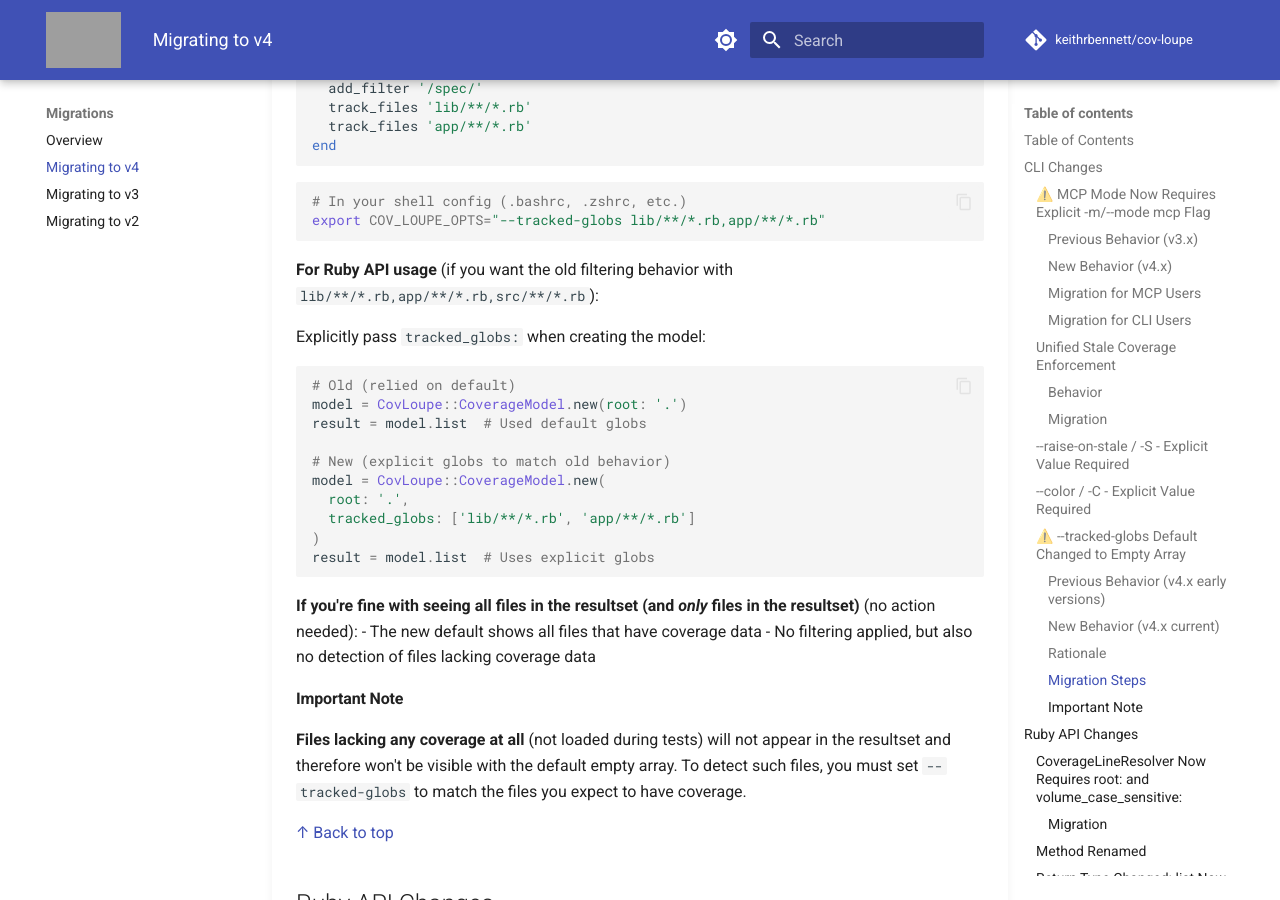
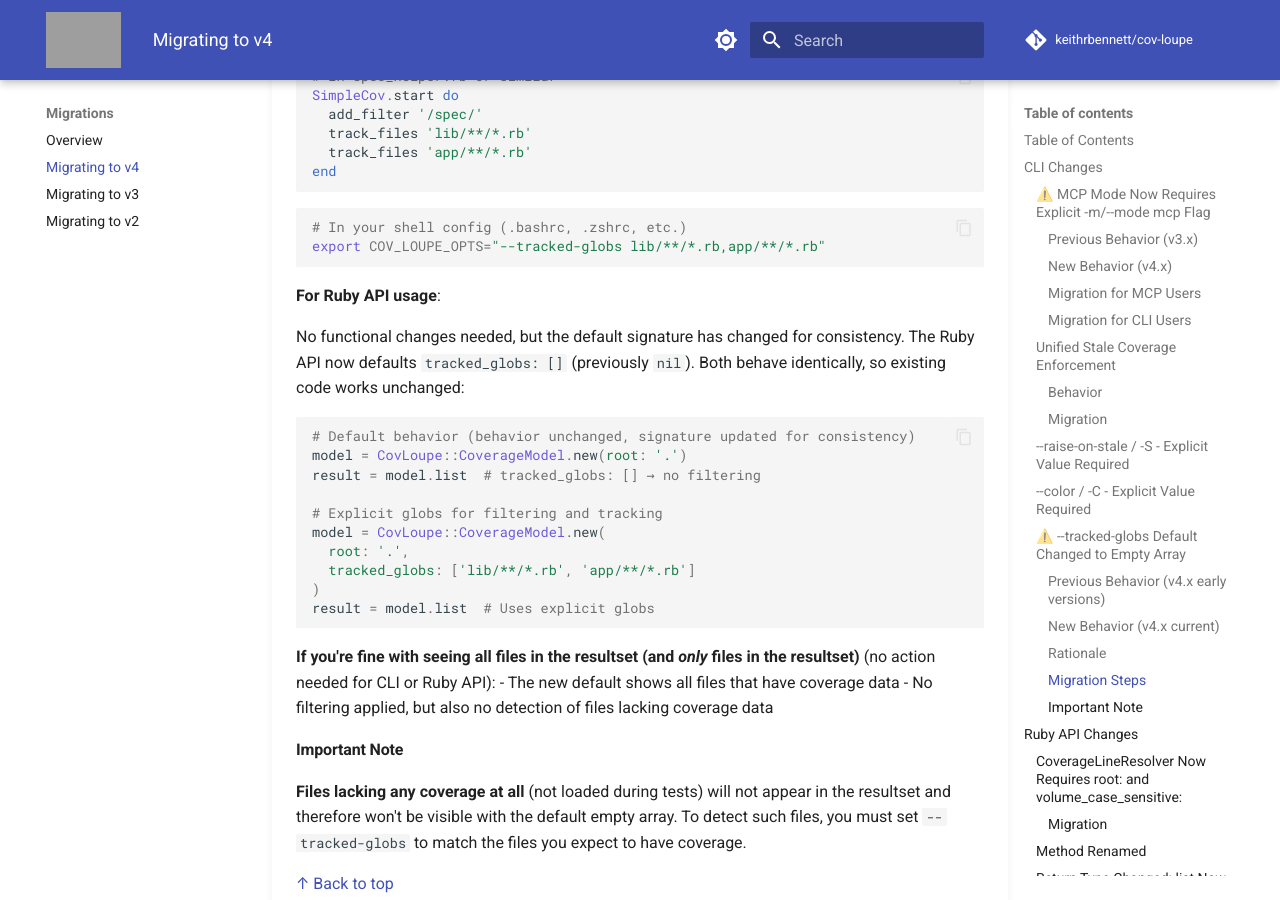
Before and after one commit to keithrbennett/simplecov-mcp, an MkDocs documentation site: the page built from docs/user/migrations/MIGRATING_TO_V4.md, in a window 1280 px wide and 900 px high, scrolled down 3830 px. Built offline with MkDocs 1.6.1 and Material for MkDocs 9.7.7, drawn with Linux system fonts in a browser that asks for light colours; comment, search, counter and statistics services are not loaded; some of the changed text lies outside the part shown; grey boxes are pictures that could not be loaded.

Commit message:
Fix issues with previous commit and earlier design:
- Correct name errors
- Make [] default value of tracked globs for library, to be consistent with CLI

````diff
--- a/docs/user/migrations/MIGRATING_TO_V4.md
+++ b/docs/user/migrations/MIGRATING_TO_V4.md
@@ -96,16 +96,16 @@
 
 ### ⚠️ `--tracked-globs` Default Changed to Empty Array
 
-**BREAKING**: The `--tracked-globs` CLI option and `tracked_globs:` Ruby API parameter now default to `[]` (empty) instead of `lib/**/*.rb,app/**/*.rb,src/**/*.rb`.
+**BREAKING**: The `--tracked-globs` CLI option now defaults to `[]` (empty) instead of `lib/**/*.rb,app/**/*.rb,src/**/*.rb`. The Ruby API (`CoverageModel`) now also defaults `tracked_globs:` to `[]` (previously `nil`, which behaved the same).
 
-This affects both:
+This affects:
 - **CLI**: `cov-loupe list` (without `--tracked-globs`)
-- **Ruby API**: `CoverageModel.new(root: '.')` (without `tracked_globs:`)
+- **Ruby API**: `CoverageModel.new` (for consistency, though behavior is unchanged)
 
 #### Previous Behavior (v4.x early versions)
-- `--tracked-globs` defaulted to `lib/**/*.rb,app/**/*.rb,src/**/*.rb`
-- Files outside these patterns were silently excluded from output
-- `missing_from_result` included any tracked files not in coverage
+- `--tracked-globs` CLI option defaulted to `lib/**/*.rb,app/**/*.rb,src/**/*.rb`
+- Files outside these patterns were silently excluded from CLI output
+- `missing_tracked_files` (in `list`) included any tracked files not in coverage
 
 #### New Behavior (v4.x current)
 - `--tracked-globs` defaults to `[]` (empty)
@@ -141,16 +141,16 @@
 export COV_LOUPE_OPTS="--tracked-globs lib/**/*.rb,app/**/*.rb"
 ```
 
-**For Ruby API usage** (if you want the old filtering behavior with `lib/**/*.rb,app/**/*.rb,src/**/*.rb`):
+**For Ruby API usage**:
 
-Explicitly pass `tracked_globs:` when creating the model:
+No functional changes needed, but the default signature has changed for consistency. The Ruby API now defaults `tracked_globs: []` (previously `nil`). Both behave identically, so existing code works unchanged:
 
 ```ruby
-# Old (relied on default)
+# Default behavior (behavior unchanged, signature updated for consistency)
 model = CovLoupe::CoverageModel.new(root: '.')
-result = model.list  # Used default globs
+result = model.list  # tracked_globs: [] → no filtering
 
-# New (explicit globs to match old behavior)
+# Explicit globs for filtering and tracking
 model = CovLoupe::CoverageModel.new(
   root: '.',
   tracked_globs: ['lib/**/*.rb', 'app/**/*.rb']
@@ -158,7 +158,7 @@
 result = model.list  # Uses explicit globs
 ```
 
-**If you're fine with seeing all files in the resultset (and _only_ files in the resultset)** (no action needed):
+**If you're fine with seeing all files in the resultset (and _only_ files in the resultset)** (no action needed for CLI or Ruby API):
 - The new default shows all files that have coverage data
 - No filtering applied, but also no detection of files lacking coverage data
 
````
Also changed, not shown: README.md (+1 -1 lines), RELEASE_NOTES.md (+6 -6 lines), docs/user/ADVANCED_USAGE.md (+3 -3 lines), docs/user/CLI_USAGE.md (+1 -1 lines), docs/user/LIBRARY_API.md (+3 -3 lines), docs/user/MCP_INTEGRATION.md (+1 -1 lines), 5 other files.
